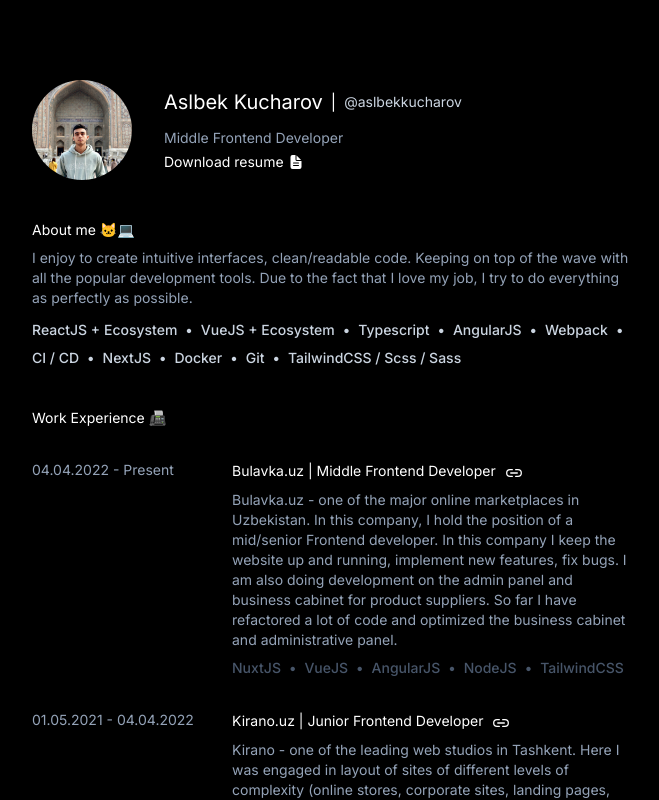
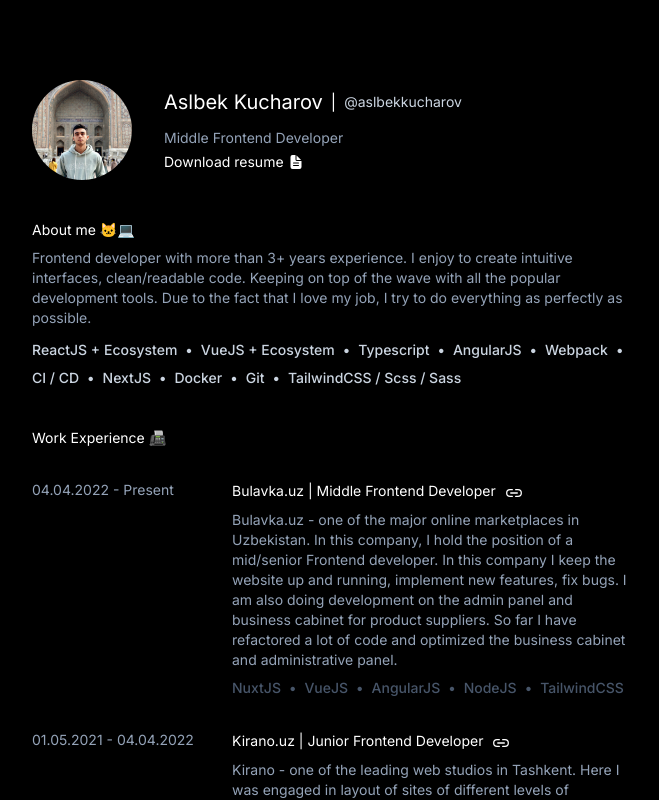
Before and after one commit to aslbekkucharov/portfolio, a Next.js app: page / in a window 1280 px wide. Shown: the top 800 px of the page, without its empty margins (308-967 px from the left). Built offline with nearby package versions, Linux system fonts and the light colour scheme.

Commit message:
refactor: add some additional text info

```diff
--- a/src/app/page.tsx
+++ b/src/app/page.tsx
@@ -15,7 +15,7 @@ export default function Home() {
 
           <div className="flex flex-col items-start justify-start">
             <h6 className="inline-block text-white text-sm mb-2">About me 🐱‍💻</h6>
-            <p className="text-slate-400 text-sm mb-3">I enjoy to create intuitive interfaces, clean/readable code. Keeping on top of the wave with all the popular development tools. Due to the fact that I love my job, I try to do everything as perfectly as possible.</p>
+            <p className="text-slate-400 text-sm mb-3">Frontend developer with more than 3+ years experience. I enjoy to create intuitive interfaces, clean/readable code. Keeping on top of the wave with all the popular development tools. Due to the fact that I love my job, I try to do everything as perfectly as possible.</p>
             <TechStack className='text-slate-300' technologies={userTechStack} />
           </div>
         </section>
```
